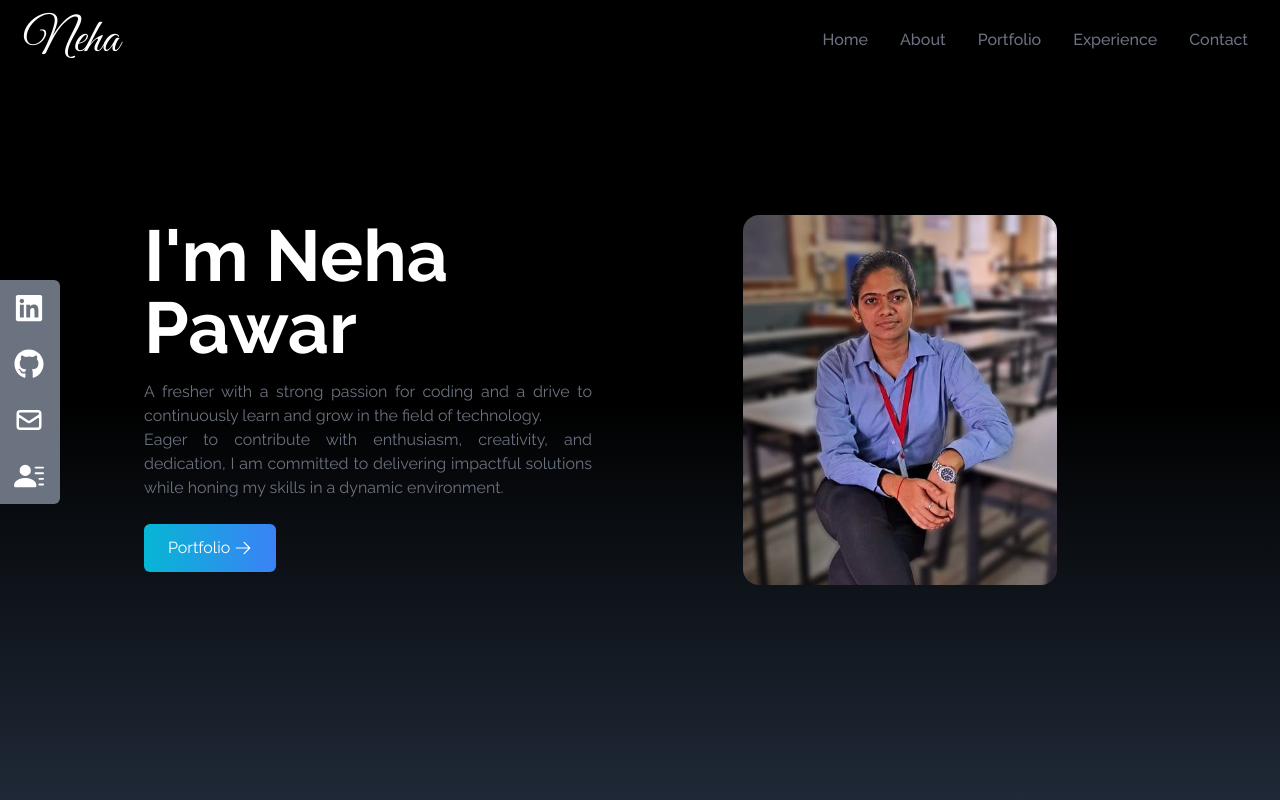
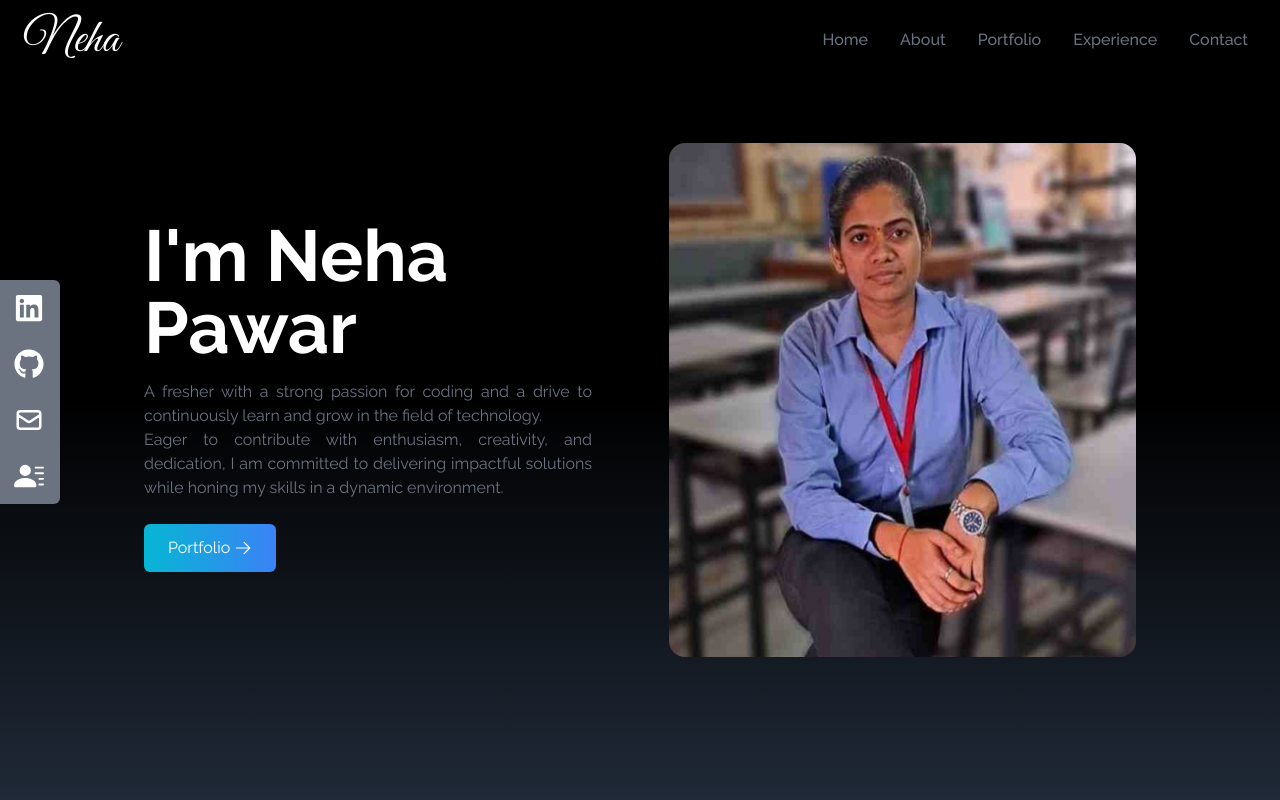
Before and after one commit to NehaPawar12/Portfolio, a React (Create React App) app: page / in a window 1280 px wide. Shown: the top 800 px of the page. Built offline with nearby package versions, Linux system fonts and the light colour scheme.

Commit message:
Updated some tailwind classes

```diff
--- a/src/components/Home.jsx
+++ b/src/components/Home.jsx
@@ -28,7 +28,7 @@
             </div>
 
             <div>
-                <img src={HeroImage} alt="my profile" className='rounded-2xl mx-auto w-2/3 md:w-21' />
+                <img src={HeroImage} alt="my profile" className='rounded-2xl mx-auto w-2/3 md:w-full' />
             </div>
         </div>
     </div>
```
Also changed, not shown: src/assets/heroImage.jpg.
